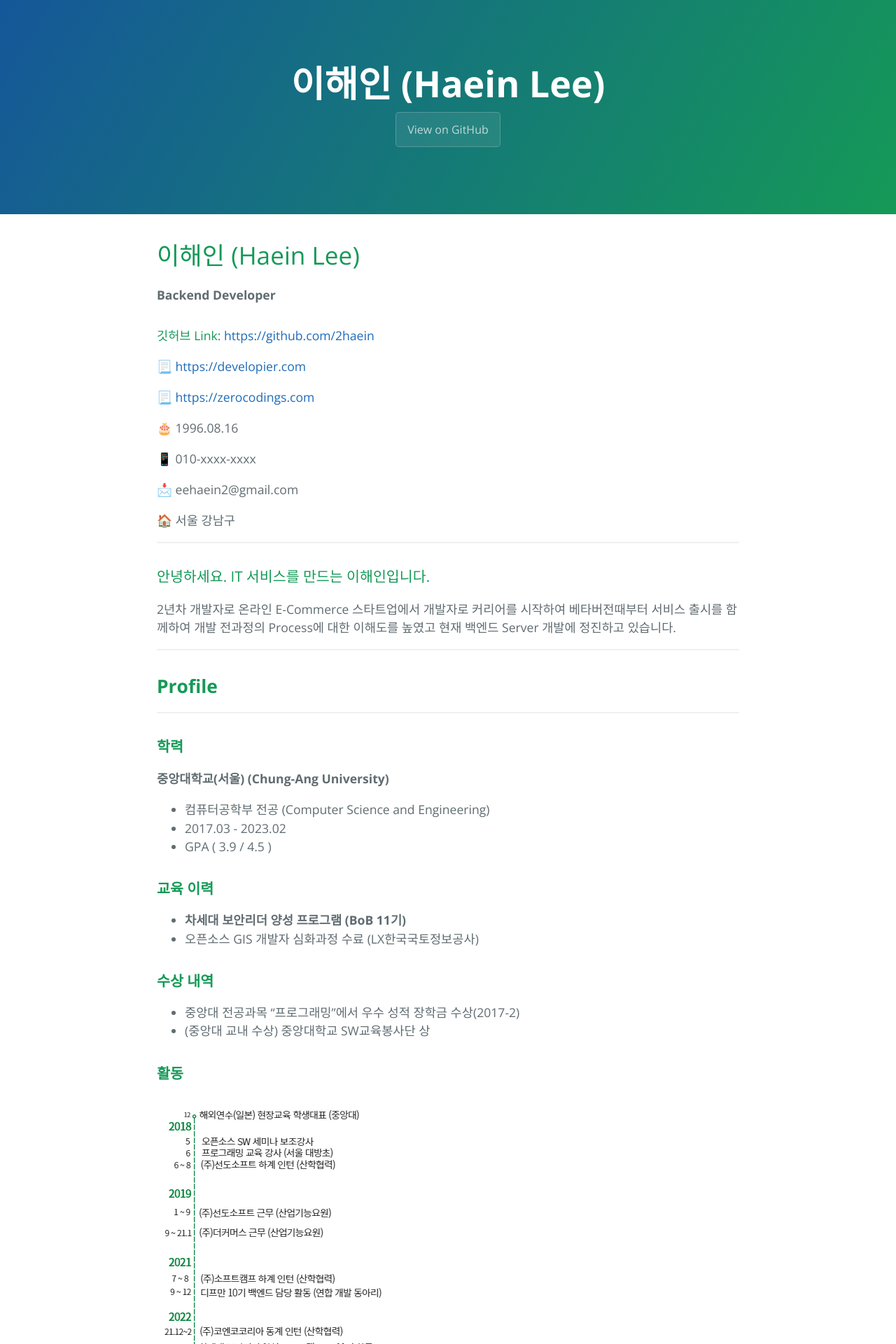
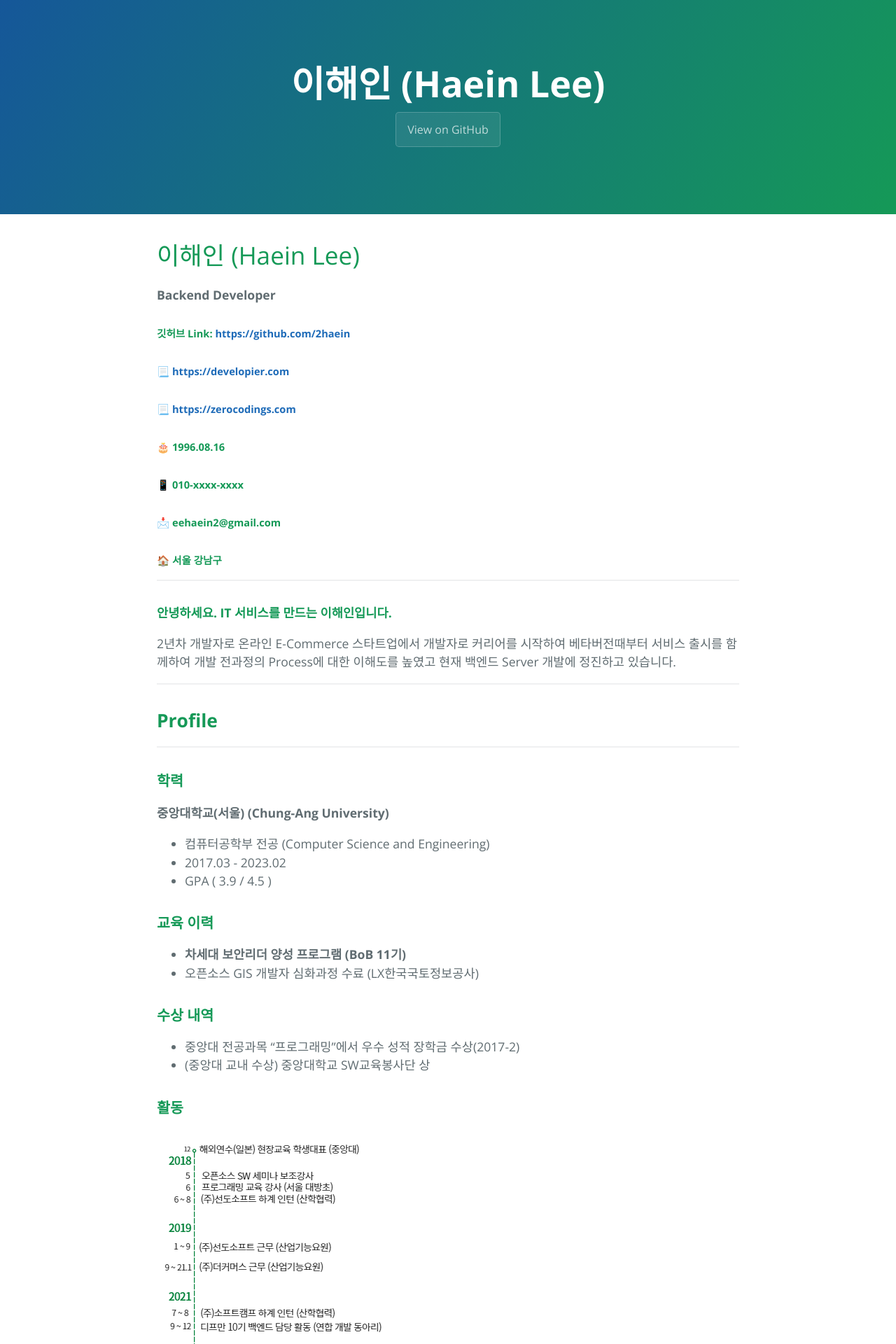
Before and after one commit to 2haein/theofto, a Jekyll site: the page built from index.md, in a window 1280 px wide. Shown: the top 1920 px of the page at 70% size. Built offline with Jekyll 4.4.1, drawn with Linux system fonts in a browser that asks for light colours; our own code applies the rules of GitHub Pages for plain Markdown files.

Commit message:
docs: 수정3

```diff
--- a/index.md
+++ b/index.md
@@ -5,23 +5,17 @@ layout: default
 
 **Backend Developer**
 
-#### 깃허브 Link: [https://github.com/2haein](https://github.com/2haein)
-
-📃 [https://developier.com](https://developier.com)
-
-📃 [https://zerocodings.com](https://zerocodings.com)
-
-🎂 1996.08.16
-
-📱 010-xxxx-xxxx
-
-📩 eehaein2@gmail.com
-
-🏠 서울 강남구
+##### **깃허브 Link: [https://github.com/2haein](https://github.com/2haein)**
+##### **📃 [https://developier.com](https://developier.com)**
+##### **📃 [https://zerocodings.com](https://zerocodings.com)**
+##### **🎂 1996.08.16**
+##### **📱 010-xxxx-xxxx**
+##### **📩 eehaein2@gmail.com**
+##### **🏠 서울 강남구**
 
 ---
 
-### 안녕하세요. IT 서비스를 만드는 이해인입니다.
+#### **안녕하세요. IT 서비스를 만드는 이해인입니다.**
 
 2년차 개발자로 온라인 E-Commerce 스타트업에서 개발자로 커리어를 시작하여 베타버전때부터 서비스 출시를 함께하여 개발 전과정의 Process에 대한 이해도를 높였고 현재 백엔드 Server 개발에 정진하고 있습니다.
 
```
